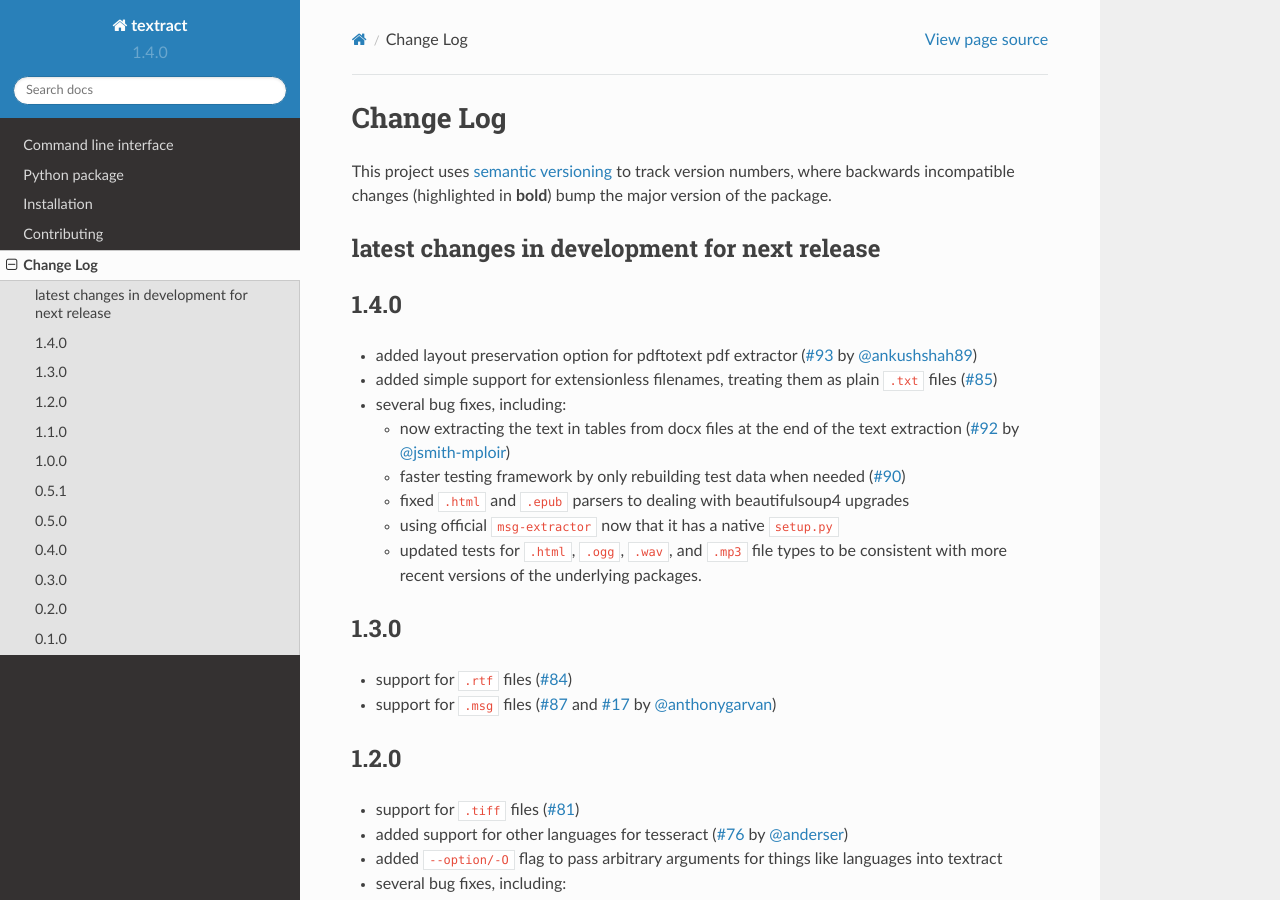
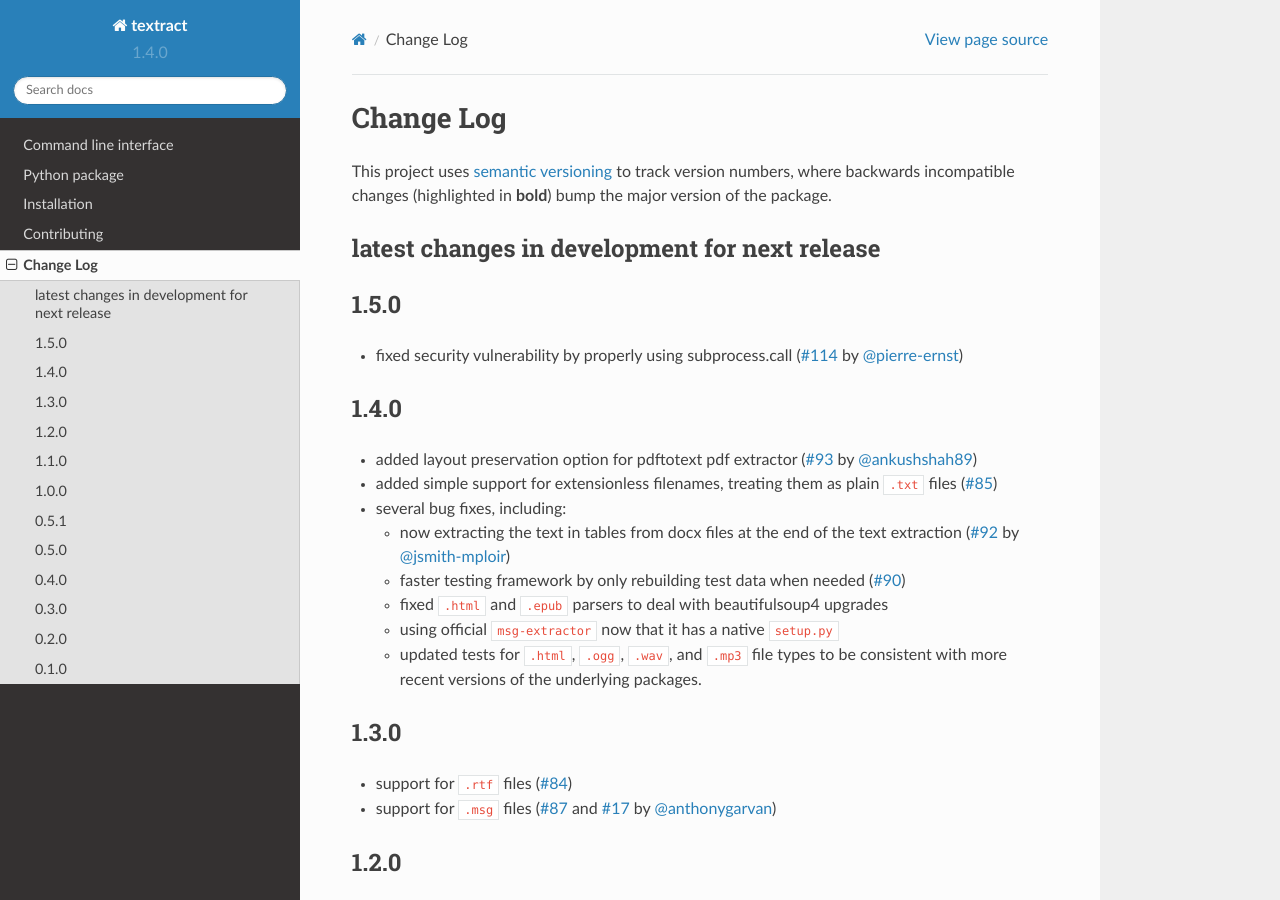
Before and after one commit to deanmalmgren/textract, a Sphinx documentation site: the page built from docs/changelog.rst, in a window 1280 px wide and 900 px high. Built offline with Sphinx 7.4.7 and the Read the Docs theme 2.0.0, drawn with Linux system fonts in a browser that asks for light colours.

Commit message:
updated changelog

```diff
--- a/docs/changelog.rst
+++ b/docs/changelog.rst
@@ -10,6 +10,12 @@
 ----------------------------------------------
 
 .. THANKS FOR CONTRIBUTING; MENTION WHAT YOU DID IN THIS SECTION HERE!
+
+1.5.0
+-----
+
+* fixed security vulnerability by properly using subprocess.call (`#114`_ by
+  `@pierre-ernst`_)
 
 1.4.0
 -----
@@ -27,7 +33,7 @@
 
   * faster testing framework by only rebuilding test data when needed (`#90`_)
 
-  * fixed ``.html`` and ``.epub`` parsers to dealing with beautifulsoup4
+  * fixed ``.html`` and ``.epub`` parsers to deal with beautifulsoup4
     upgrades
 
   * using official ``msg-extractor`` now that it has a native ``setup.py``
@@ -215,6 +221,7 @@
 .. _@jsmith-mploir: https://github.com/jsmith-mploir
 .. _@kokxx: https://github.com/Kokxx
 .. _@levivm: https://github.com/levivm
+.. _@pierre-ernst: https://github.com/pierre-ernst
 .. _@pudo: https://github.com/pudo
 .. _@ShawnMilo: https://github.com/ShawnMilo
 
@@ -267,3 +274,4 @@
 .. _#90: https://github.com/deanmalmgren/textract/issues/90
 .. _#92: https://github.com/deanmalmgren/textract/issues/92
 .. _#93: https://github.com/deanmalmgren/textract/issues/93
+.. _#114: https://github.com/deanmalmgren/textract/issues/114
```
